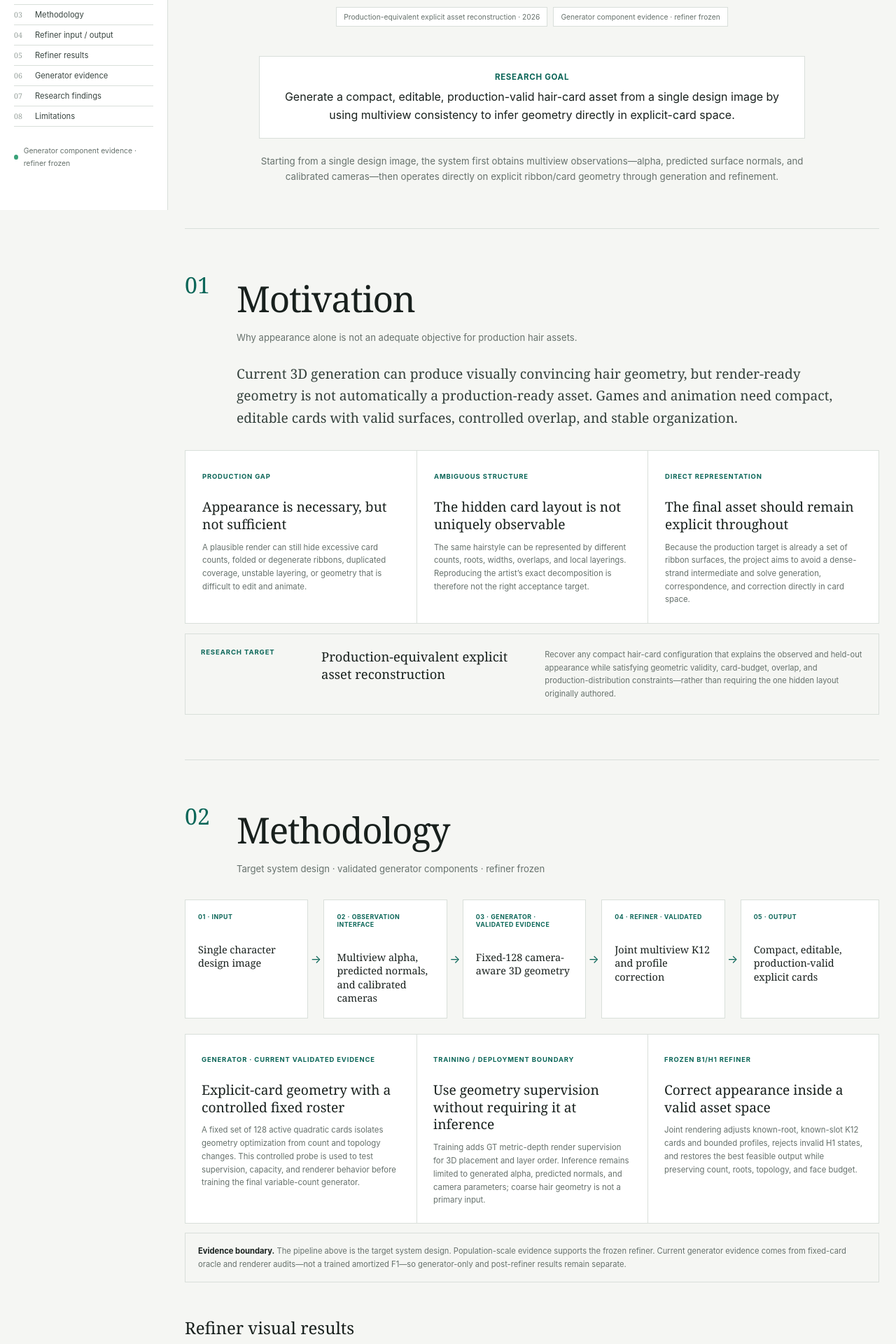
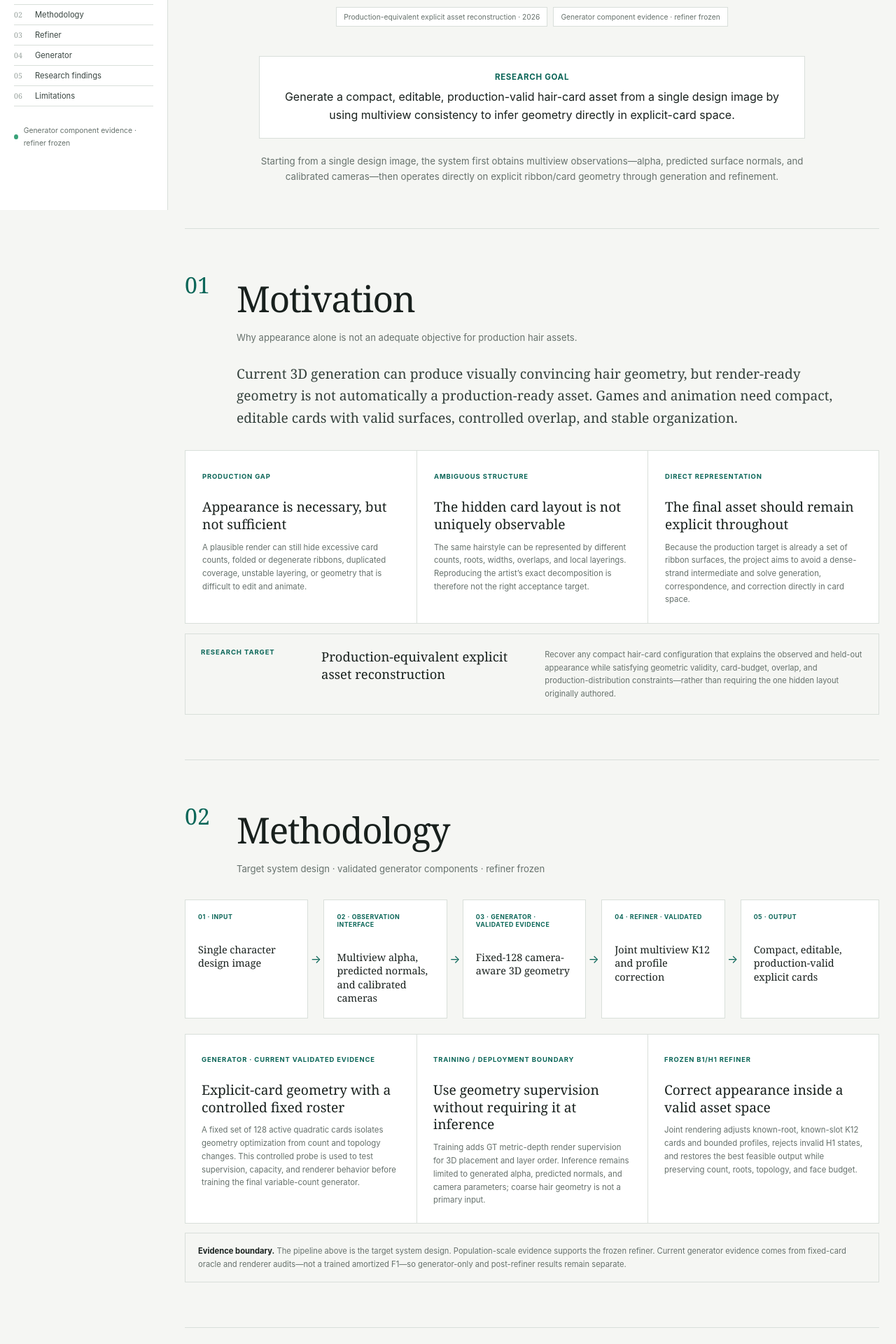
Before and after one commit to Xinyi-0916/research-site, a React (Vite) app: page / in a window 1280 px wide. Shown: the part 500-2420 px from the top of the page at 70% size. Built offline with nearby package versions, Linux system fonts and the light colour scheme.

Commit message:
Organize methodology refiner and generator sections

```diff
--- a/src/ResearchSite.jsx
+++ b/src/ResearchSite.jsx
@@ -26,8 +26,8 @@ function ContractColumn({ label, items }) {
 
 function RefinerVisualResults() {
   return (
-    <div className="method-visual-results" id="demonstrations">
-      <h3 className="subsection-title">Refiner visual results</h3>
+    <div className="refiner-visual-results" id="demonstrations">
+      <h3 className="subsection-title">Visual results</h3>
       <p className="subsection-note">Each example uses the same two input cameras—Front and Side (right)—for a direct, consistent comparison.</p>
       <div className="input-output-key"><span><i className="weak-dot" /> Input = weak coarse K12 card set</span><span><i className="refined-dot" /> Output = selected best-valid refined K12 card set</span><span><i className="gt-dot" /> GT target = source asset rendered from the same view camera</span></div>
       <div className="metric-guide">
@@ -60,7 +60,7 @@ export default function ResearchSite() {
         </div>
         <nav className="project-index" aria-label="Project sections">
           <p>On this page</p>
-          {sections.map((section, index) => <a key={section.id} href={`#${section.id}`}><span>{String(index + 1).padStart(2, '0')}</span>{section.label}</a>)}
+          {sections.map((section) => <a key={section.id} href={`#${section.id}`}><span>{section.number}</span>{section.label}</a>)}
         </nav>
         <p className="side-status"><i /> {project.status}</p>
       </aside>
@@ -91,6 +91,10 @@ export default function ResearchSite() {
           <div className="method-pipeline">{project.methodology.steps.map((step, index) => <div className="method-stage" key={step.label}><article><span>{String(index + 1).padStart(2, '0')} · {step.label}</span><strong>{step.title}</strong></article>{index < project.methodology.steps.length - 1 && <i aria-hidden="true">→</i>}</div>)}</div>
           <div className="method-roles">{project.methodology.roles.map((role) => <article key={role.label}><span>{role.label}</span><h3>{role.title}</h3><p>{role.body}</p></article>)}</div>
           <p className="method-evidence"><strong>Evidence boundary.</strong> {project.methodology.evidenceBoundary}</p>
+        </section>
+
+        <section className="content-section" id="refiner">
+          <SectionHead number="03" title="Refiner" note={`${evaluation.scope} · frozen B1/H1`} />
           <RefinerVisualResults />
           <h3 className="subsection-title">Refiner contract and supervision boundary</h3>
           <div className="refiner-contract">
@@ -106,10 +110,7 @@ export default function ResearchSite() {
             <div className="loss-terms">{project.refiner.objective.terms.map((term) => <article key={term.label}><span>{term.label}</span><code>{term.symbol}</code><p>{term.effect}</p></article>)}</div>
             <p><strong>Hard boundary.</strong> {project.refiner.objective.hardBoundary}</p>
           </div>
-        </section>
-
-        <section className="content-section" id="results">
-          <SectionHead number="03" title="Refiner results" note={`${evaluation.scope} · frozen refiner`} />
+          <h3 className="subsection-title" id="results">Population results</h3>
           <div className="artifact-bar"><span>Source artifact</span><code>{evaluation.artifact}</code><span>Runtime {evaluation.elapsed}</span></div>
           <div className="metrics">{evaluation.aggregate.map((metric) => <div key={metric.label}><strong>{metric.value}</strong><span>{metric.label}</span></div>)}</div>
           <div className="result-tables">
@@ -125,7 +126,8 @@ export default function ResearchSite() {
         </section>
 
         <section className="content-section" id="generator-boundary">
-          <SectionHead number="04" title="Generator: validated evidence" note={generatorBoundary.status} />
+          <SectionHead number="04" title="Generator" note={generatorBoundary.status} />
+          <h3 className="subsection-title generator-overview-title">Current validated evidence</h3>
           <p className="section-lead">{generatorBoundary.summary}</p>
           <div className="generator-contract">
             <div><small>Deployable F1 input</small><strong>{generatorBoundary.f1.input}</strong></div>
--- a/src/data/siteData.js
+++ b/src/data/siteData.js
@@ -12,14 +12,13 @@ export const person = {
 }
 
 export const sections = [
-  { id: 'overview', label: 'Overview' },
-  { id: 'motivation', label: 'Motivation' },
-  { id: 'methodology', label: 'Methodology' },
-  { id: 'demonstrations', label: 'Refiner input / output' },
-  { id: 'results', label: 'Refiner results' },
-  { id: 'generator-boundary', label: 'Generator evidence' },
-  { id: 'findings', label: 'Research findings' },
-  { id: 'limitations', label: 'Limitations' },
+  { id: 'overview', number: '00', label: 'Overview' },
+  { id: 'motivation', number: '01', label: 'Motivation' },
+  { id: 'methodology', number: '02', label: 'Methodology' },
+  { id: 'refiner', number: '03', label: 'Refiner' },
+  { id: 'generator-boundary', number: '04', label: 'Generator' },
+  { id: 'findings', number: '05', label: 'Research findings' },
+  { id: 'limitations', number: '06', label: 'Limitations' },
 ]
 
 export const project = {
--- a/src/styles.css
+++ b/src/styles.css
@@ -187,9 +187,9 @@ th:first-child { text-align: left; }
 
 .demo-list { display: grid; margin-top: 26px; gap: 34px; }
 .input-output-key { display: flex; margin: -18px 0 26px; flex-wrap: wrap; gap: 10px 25px; color: var(--muted); font-size: .66rem; }
-.method-visual-results { margin-top: 34px; }
-.method-visual-results .subsection-note { margin: -10px 0 14px; color: var(--muted); font-size: .7rem; }
-.method-visual-results .input-output-key { margin: 0 0 26px; }
+.refiner-visual-results .subsection-title { margin-top: 0; }
+.refiner-visual-results .subsection-note { margin: -10px 0 14px; color: var(--muted); font-size: .7rem; }
+.refiner-visual-results .input-output-key { margin: 0 0 26px; }
 .input-output-key span { display: flex; align-items: center; gap: 7px; }
 .input-output-key i { width: 8px; height: 8px; border-radius: 50%; background: #747d79; }
 .input-output-key .refined-dot { background: var(--green); }
@@ -232,6 +232,7 @@ th:first-child { text-align: left; }
 .render-caveat { background: transparent; }
 
 .section-lead { max-width: 820px; margin: -14px 0 32px 52px; color: #34413c; font-family: var(--serif); font-size: 1.18rem; }
+.generator-overview-title { margin-top: 0; }
 .generator-contract { display: grid; grid-template-columns: .9fr 1.2fr 1fr; border: 1px solid var(--line); background: var(--panel); }
 .generator-contract > div { min-height: 175px; padding: 23px; }
 .generator-contract > div + div { border-left: 1px solid var(--line); }
```
